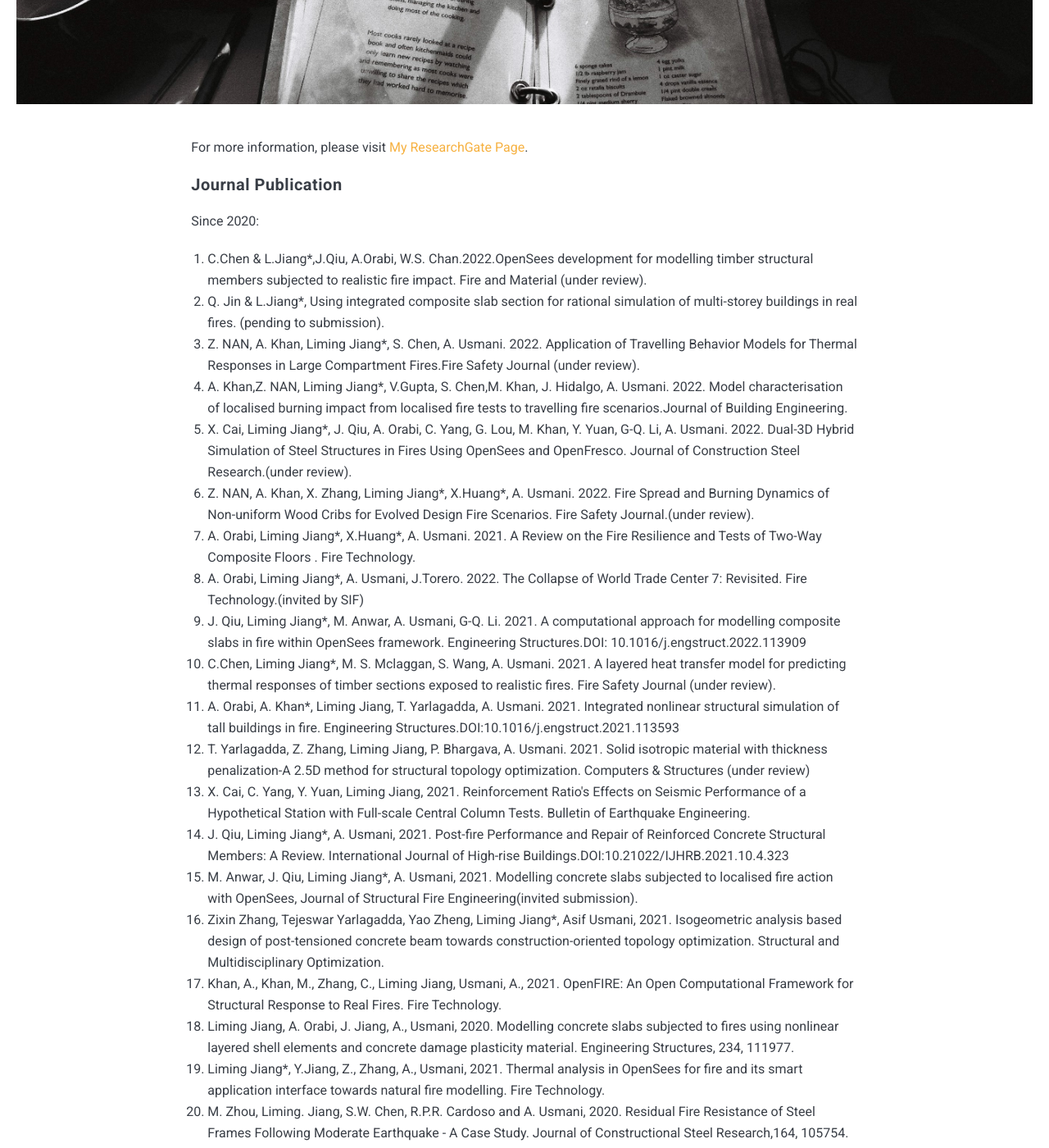
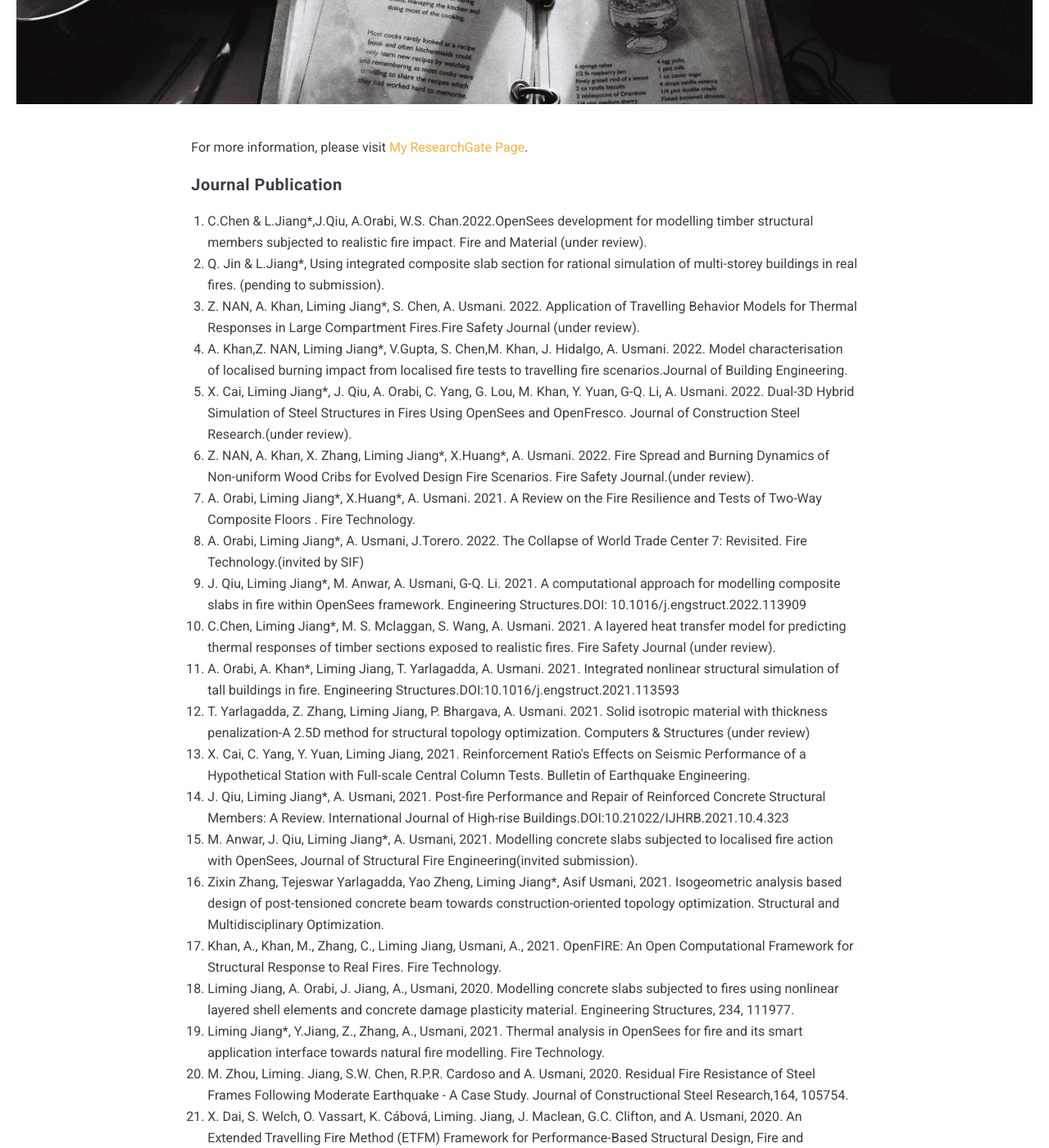
Before and after one commit to LimingXLiming/JiangLiming, a Jekyll site: the page built from _pages/Publication.md, in a window 1280 px wide and 1400 px high, scrolled down 504 px. Shown: the whole window at 82% size. Built offline with Jekyll 4.4.1, drawn with Linux system fonts in a browser that asks for light colours; nearby versions of some CDN libraries.

Commit message:
Update Publication.md

```diff
--- a/_pages/Publication.md
+++ b/_pages/Publication.md
@@ -6,7 +6,6 @@
 ---
 For more information, please visit [My ResearchGate Page](https://www.researchgate.net/profile/Liming-Jiang-2/publications).
 #### Journal Publication
-<p>Since 2020:</p>
 <ol>
   <li>C.Chen & L.Jiang*,J.Qiu, A.Orabi, W.S. Chan.2022.OpenSees development for modelling timber structural members subjected to realistic fire impact. Fire and Material (under review).</li>
   <li>Q. Jin & L.Jiang*, Using integrated composite slab section for rational simulation of multi-storey buildings in real fires. (pending to submission).</li>
@@ -29,9 +28,6 @@
   <li> Liming Jiang*, Y.Jiang, Z., Zhang, A., Usmani, 2021. Thermal analysis in OpenSees for fire and its smart application interface towards natural fire modelling. Fire Technology.</li>
   <li> M. Zhou, Liming. Jiang, S.W. Chen, R.P.R. Cardoso and A. Usmani, 2020. Residual Fire Resistance of Steel Frames Following Moderate Earthquake - A Case Study. Journal of Constructional Steel Research,164, 105754. </li>
   <li> X. Dai, S. Welch, O. Vassart, K. Cábová, Liming. Jiang, J. Maclean, G.C. Clifton, and A. Usmani, 2020. An Extended Travelling Fire Method (ETFM) Framework for Performance-Based Structural Design, Fire and Materials, 3, 1-21 </li>
-</ol>
-<p>Before 2020:</p>
-<ol>
   <li>M.A.Khan, Liming Jiang, K. A. Cashell and A. Usmani, 2019. Virtual hybrid simulation of beams with web openings in fire. Journal of Structural Fire Engineering, 11(1), 118-134.</li>
   <li>S.W. Chen, Liming Jiang*, L. Wu, Y. Wang, and A. Usmani, 2019. Damage investigation of cementitious fire resistive coatings under complex loading. Construction and Building Materials 204: 659-674.</li>
   <li>T.Yarlagadda, H.Hajiloo, Liming Jiang, M.Green and A.Usmani, 2018. Preliminary modelling of Plasco Tower Collapse. International Journal of High-Rise Buildings 7(4):397-408.</li>
```
